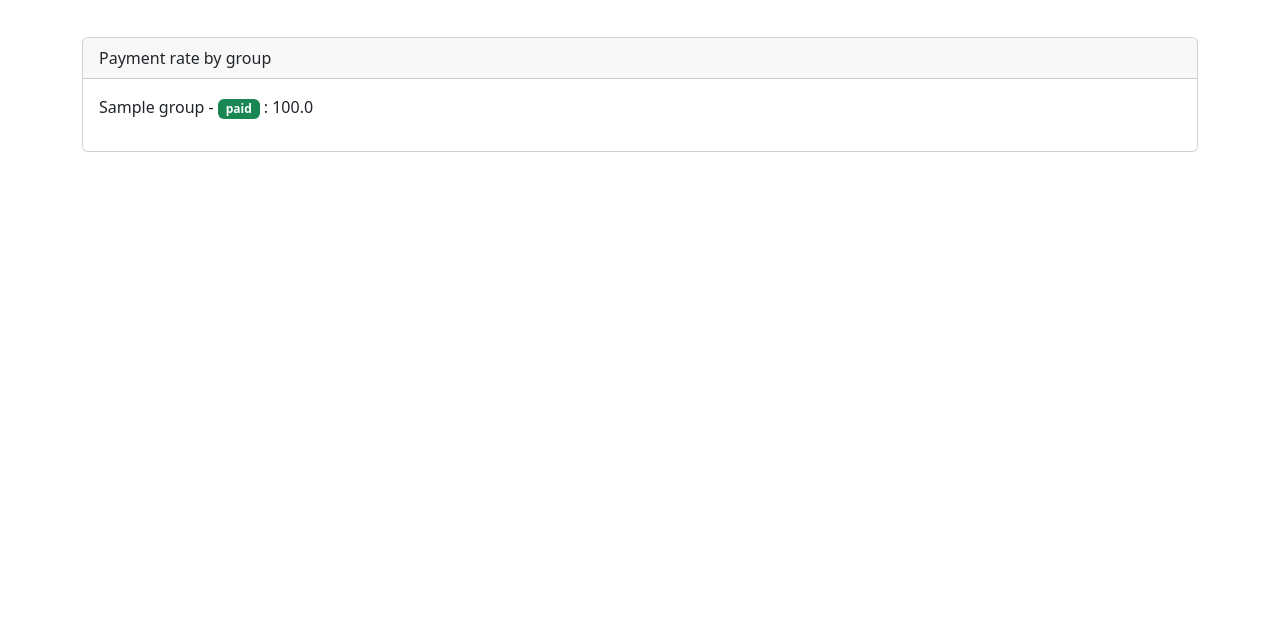
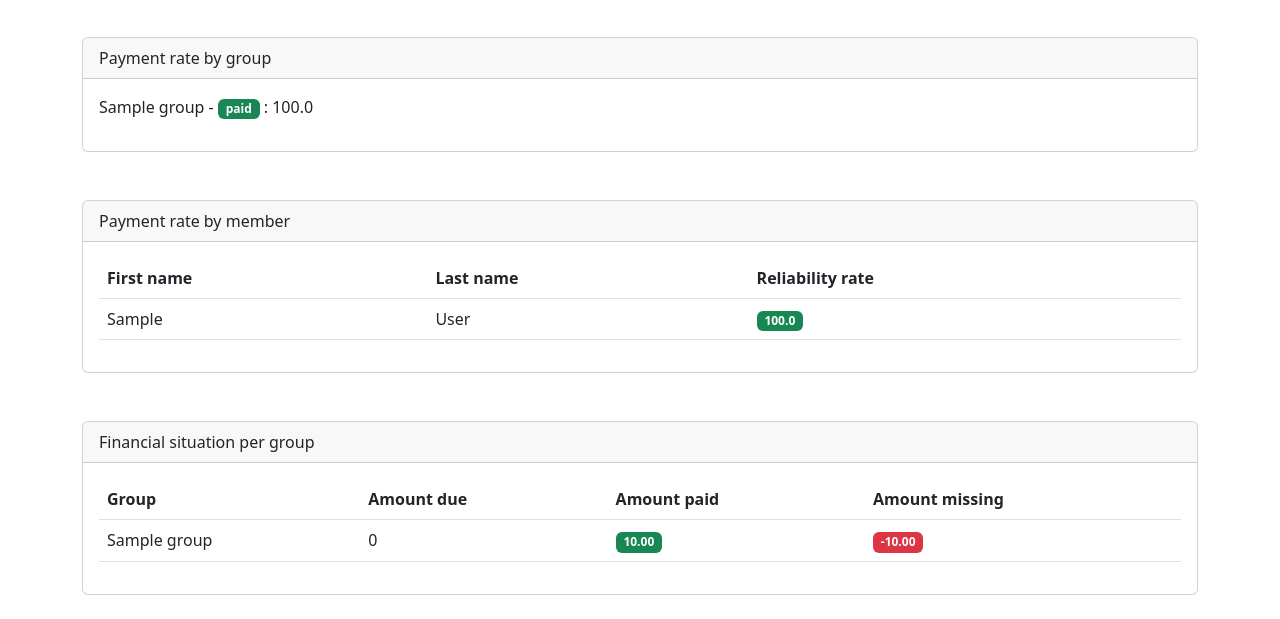
Before and after one commit to Allianzj04/tontine-platform, a Django app: page /dashboard/ in a window 1280 px wide. Shown: the part 386-1005 px from the top of the page. Before the commit the page ends 538 px from the top, so only its background shows below. Run offline with Django 5.2, Linux system fonts and the light colour scheme; a user stored in the database is signed in; tables that the repository leaves empty hold one stand-in row (values such as "Sample post").

Commit message:
feat: add member reliability rate and financial summary to dashboard

```diff
--- a/core/templates/core/dashboard.html
+++ b/core/templates/core/dashboard.html
@@ -29,13 +29,58 @@
   <div class="card mb-4">
     <div class="card-header">Payment rate by group</div>
     <div class="card-body">
-      {% for group_status, taux in participation_rate.items %}
+      {% for group_status, rate in participation_rate.items %}
         {% if group_status.1 == 'paid' %}
-          <p>{{ group_status.0 }} - <span class="badge bg-success">paid</span> : {{ taux }}</p>
+          <p>{{ group_status.0 }} - <span class="badge bg-success">paid</span> : {{ rate|floatformat:1 }}</p>
           {% else %}
-            <p>{{ group_status.0 }} - <span class="badge bg-danger">unpaid</span> : {{ taux }}</p>
+            <p>{{ group_status.0 }} - <span class="badge bg-danger">unpaid</span> : {{ rate|floatformat:1 }}</p>
         {% endif %}
       {% endfor %}
     </div>
   </div>
+  <br>
+  <div class="card mb-4">
+    <div class="card-header">Payment rate by member</div>
+    <div class="card-body">
+      <table class="table">
+        <thead><tr><th>First name</th><th>Last name</th><th>Reliability rate</th></tr></thead>
+        <tbody>
+          {% for row in rate_member %}
+            <tr>
+              {% if row.reliability_rate > 50 %}
+                <td>{{ row.member__first_name }} </td>
+                <td>{{row.member__last_name }} </td>
+                <td><span class="badge bg-success">{{ row.reliability_rate|floatformat:1 }}</span></td>
+              {% else %}
+                <td>
+                  {{ row.member__first_name }}
+                </td>
+                <td>{{row.member__last_name }} </td>
+                <td><span class="badge bg-danger">{{ row.reliability_rate|floatformat:1 }}</span></td>
+              {% endif %}
+            </tr>
+          {% endfor %}
+        </tbody>
+      </table>
+    </div>
+  </div>
+  <br>
+  <div class="card mb-4">
+    <div class="card-header">Financial situation per group</div>
+    <div class="card-body">
+      <table class="table">
+        <thead><tr><th>Group</th><th>Amount due</th><th>Amount paid</th><th>Amount missing</th></tr></thead>
+        <tbody>
+          {% for row in financial %}
+            <tr>
+              <td>{{ row.cycle__group__name }}</td>
+              <td>{{ row.amount_due }}</td>
+              <td><span class="badge bg-success">{{ row.amount_paid }}</span></td>
+              <td><span class="badge bg-danger">{{ row.amount_missing }}</span></td>
+            </tr>
+          {% endfor %}
+        </tbody>
+      </table>
+    </div>
+  </div>
 {% endblock content %}
```
